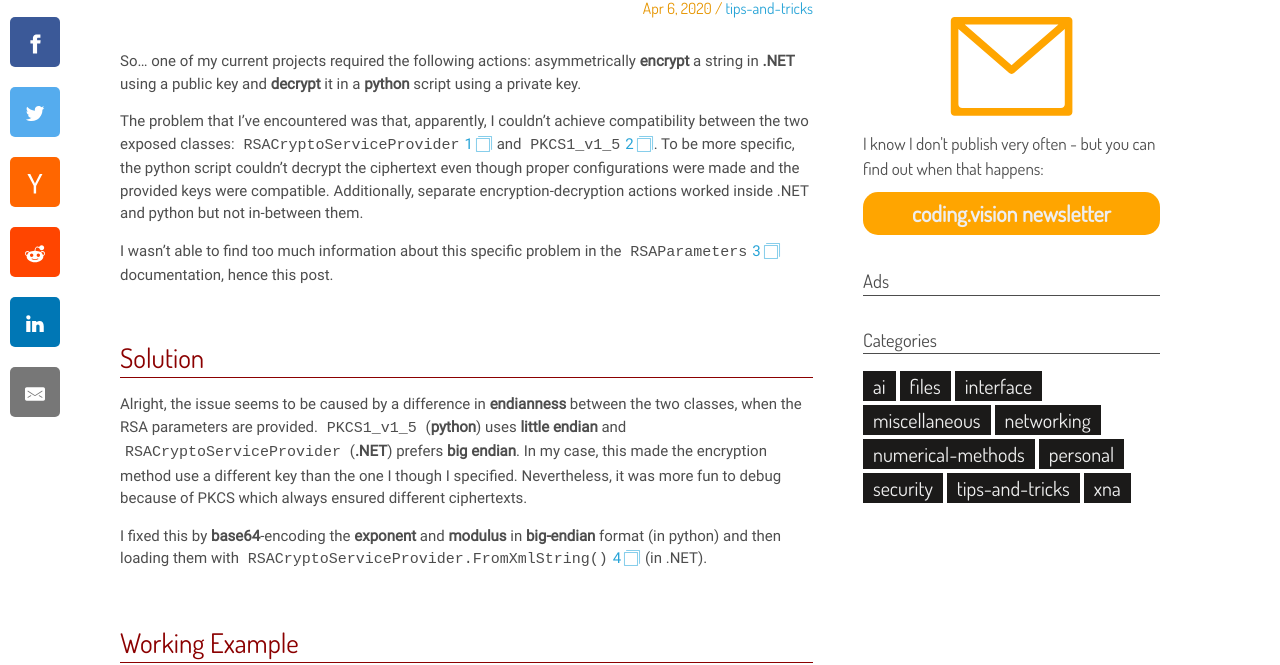
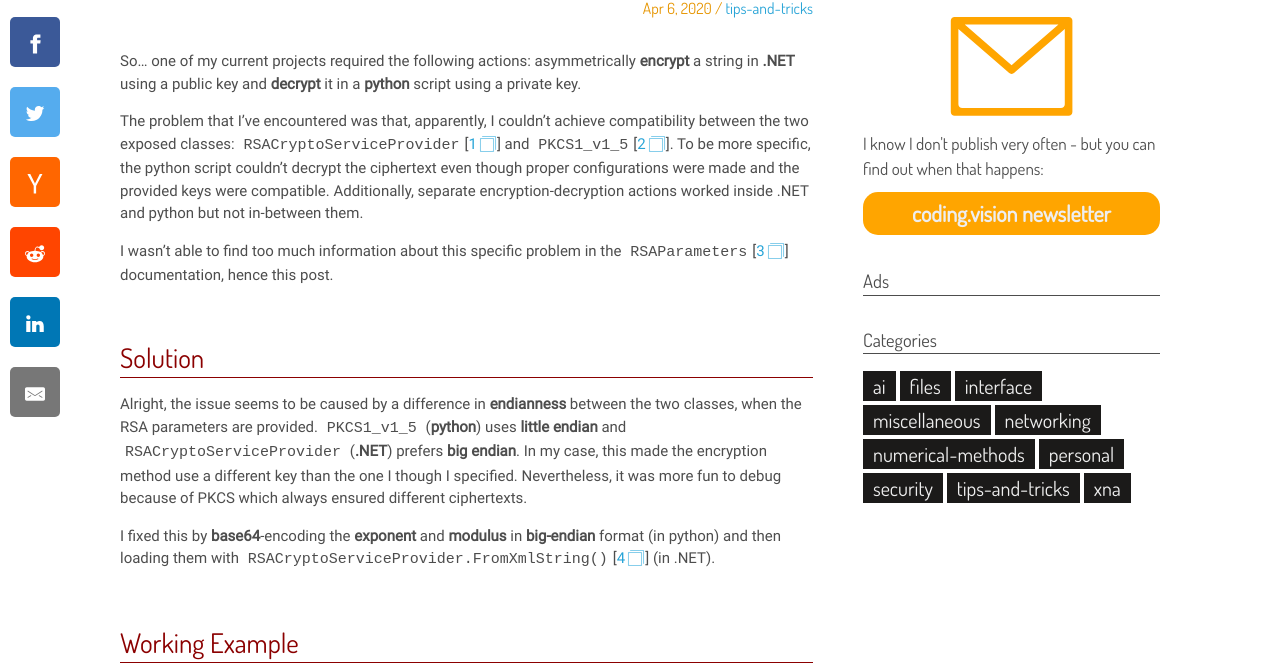
Before and after one commit to Apex95/apex95.github.io, a Jekyll site: the page built from _posts/2020-04-07-rsa-encrypt-in-net-decrypt-in-python.markdown, in a window 1280 px wide and 900 px high. Shown: the part 173-838 px from the top of the window. Built offline with Jekyll 4.4.1, drawn with Linux system fonts in a browser that asks for light colours; some web fonts are replaced; comment, search, counter and statistics services are not loaded.

Commit message:
article fix

```diff
--- a/_posts/2020-04-07-rsa-encrypt-in-net-decrypt-in-python.markdown
+++ b/_posts/2020-04-07-rsa-encrypt-in-net-decrypt-in-python.markdown
@@ -8,16 +8,16 @@ image: /imgs/thumbnails/rsa-python-net.png
 
 So... one of my current projects required the following actions: asymmetrically **encrypt** a string in **.NET** using a public key and **decrypt** it in a **python** script using a private key.
 
-The problem that I've encountered was that, apparently, I couldn't achieve compatibility between the two exposed classes: `RSACryptoServiceProvider`[1](https://docs.microsoft.com/en-us/dotnet/api/system.security.cryptography.rsacryptoserviceprovider?view=netframework-4.8) and `PKCS1_v1_5`[2](https://pycryptodome.readthedocs.io/en/latest/src/cipher/pkcs1_v1_5.html). To be more specific, the python script couldn't decrypt the ciphertext even though proper configurations were made and the provided keys were compatible. Additionally, separate encryption-decryption actions worked inside .NET and python but not in-between them.
+The problem that I've encountered was that, apparently, I couldn't achieve compatibility between the two exposed classes: `RSACryptoServiceProvider`[[1](https://docs.microsoft.com/en-us/dotnet/api/system.security.cryptography.rsacryptoserviceprovider?view=netframework-4.8)] and `PKCS1_v1_5`[[2](https://pycryptodome.readthedocs.io/en/latest/src/cipher/pkcs1_v1_5.html)]. To be more specific, the python script couldn't decrypt the ciphertext even though proper configurations were made and the provided keys were compatible. Additionally, separate encryption-decryption actions worked inside .NET and python but not in-between them.
 
-I wasn't able to find too much information about this specific problem in the `RSAParameters`[3](https://docs.microsoft.com/en-us/dotnet/api/system.security.cryptography.rsaparameters?view=netframework-4.8) documentation, hence this post.
+I wasn't able to find too much information about this specific problem in the `RSAParameters`[[3](https://docs.microsoft.com/en-us/dotnet/api/system.security.cryptography.rsaparameters?view=netframework-4.8)] documentation, hence this post.
 
 
 ## Solution
 
 Alright, the issue seems to be caused by a difference in **endianness** between the two classes, when the RSA parameters are provided. `PKCS1_v1_5` (**python**) uses **little endian** and `RSACryptoServiceProvider` (**.NET**) prefers **big endian**. In my case, this made the encryption method use a different key than the one I though I specified. Nevertheless, it was more fun to debug because of PKCS which always ensured different ciphertexts.
 
-I fixed this by **base64**-encoding the **exponent** and **modulus** in **big-endian** format (in python) and then loading them with `RSACryptoServiceProvider.FromXmlString()`[4](https://docs.microsoft.com/en-us/dotnet/api/system.security.cryptography.rsa.fromxmlstring?view=netframework-4.8) (in .NET).
+I fixed this by **base64**-encoding the **exponent** and **modulus** in **big-endian** format (in python) and then loading them with `RSACryptoServiceProvider.FromXmlString()`[[4](https://docs.microsoft.com/en-us/dotnet/api/system.security.cryptography.rsa.fromxmlstring?view=netframework-4.8)] (in .NET).
 
 ## Working Example
 
```
